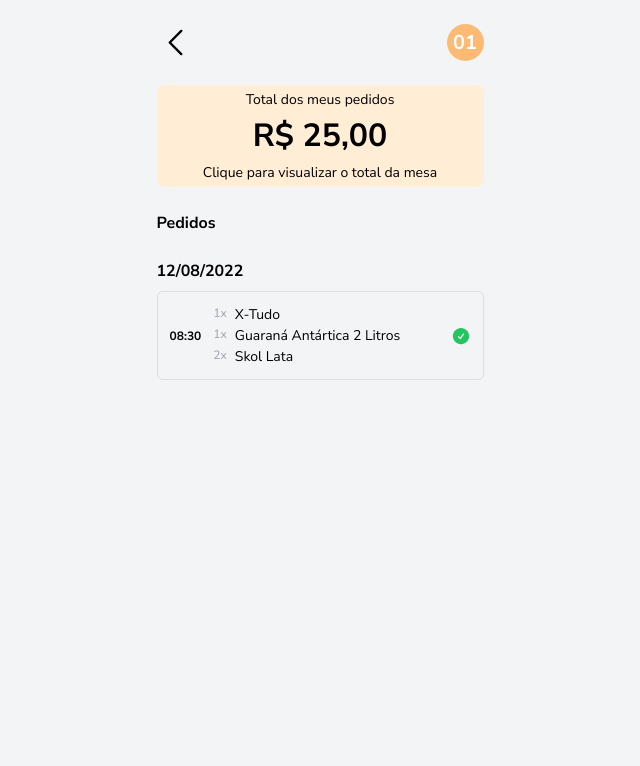
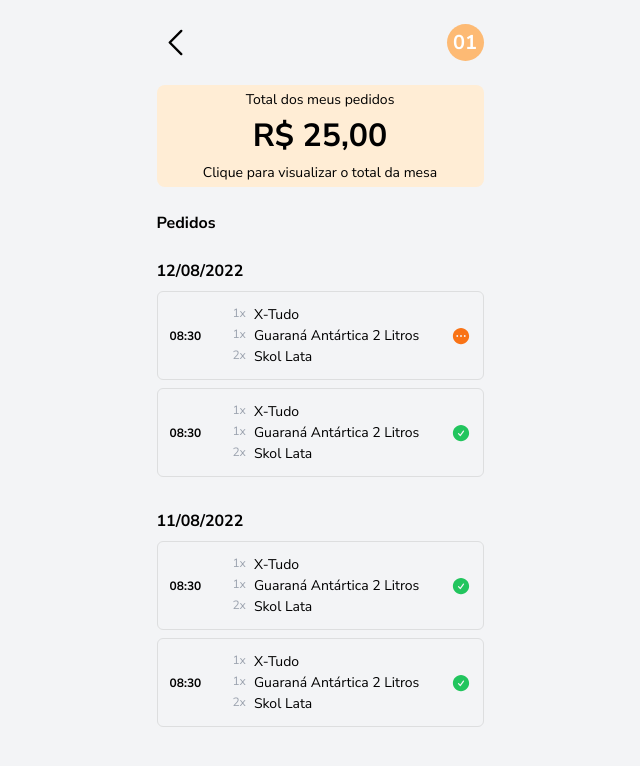
Before and after one commit to JLPimenta/cardapio, a Next.js app in the folder frontend/: page /myOrders in a window 1280 px wide. Shown: the top 766 px of the page, without its empty margins (320-960 px from the left). Built offline with nearby package versions, Linux system fonts and the light colour scheme.

Commit message:
orders page imp

```diff
--- a/frontend/src/app/myOrders/page.tsx
+++ b/frontend/src/app/myOrders/page.tsx
@@ -1,4 +1,9 @@
-import { CheckCircleIcon, ChevronLeftIcon } from '@heroicons/react/24/solid'
+import {
+  CheckCircleIcon,
+  ChevronLeftIcon,
+  EllipsisHorizontalCircleIcon,
+  EllipsisHorizontalIcon,
+} from '@heroicons/react/24/solid'
 
 export default function Order() {
   return (
@@ -85,12 +90,13 @@ export default function Order() {
         style={{
           display: 'flex',
           flexDirection: 'column',
-          gap: 8,
+          gap: 32,
           width: 327,
 
           paddingBottom: 60,
         }}
       >
+        <div style={{ display: 'flex', gap: 8, flexDirection: 'column' }}>
           <p style={{ fontWeight: 'bold', fontSize: 16 }}>12/08/2022</p>
           <div
             style={{
@@ -106,7 +112,6 @@ export default function Order() {
               padding: 12,
             }}
           >
-          <div style={{ display: 'flex', flexDirection: 'row', gap: 12 }}>
             <div
               style={{
                 display: 'flex',
@@ -165,16 +170,270 @@ export default function Order() {
                 </span>
               </div>
             </div>
+            <div
+              style={{
+                display: 'flex',
+
+                justifyContent: 'center',
+                alignItems: 'center',
+              }}
+            >
+              <button>
+                <EllipsisHorizontalCircleIcon className='w-5 h-5 text-orange-500' />
+              </button>
+            </div>
           </div>
           <div
             style={{
               display: 'flex',
               flexDirection: 'row',
+              justifyContent: 'space-between',
+
+              gap: 8,
+
+              border: '1px solid #dddedf',
+              borderRadius: 6,
+
+              padding: 12,
+            }}
+          >
+            <div
+              style={{
+                display: 'flex',
+                justifyContent: 'center',
+                alignItems: 'center',
+
+                borderRadius: 6,
+              }}
+            >
+              <span style={{ fontSize: 12, fontWeight: 'bold' }}>08:30</span>
+            </div>
+            <div style={{ display: 'flex', flexDirection: 'column' }}>
+              <div style={{ display: 'flex', flexDirection: 'row', gap: 8 }}>
+                <span
+                  style={{
+                    fontSize: 12,
+                    fontWeight: 'normal',
+                    color: '#9CA3AF',
+                  }}
+                >
+                  1x
+                </span>
+
+                <span style={{ fontSize: 14, fontWeight: 'normal' }}>
+                  X-Tudo
+                </span>
+              </div>
+              <div style={{ display: 'flex', flexDirection: 'row', gap: 8 }}>
+                <span
+                  style={{
+                    fontSize: 12,
+                    fontWeight: 'normal',
+                    color: '#9CA3AF',
+                  }}
+                >
+                  1x
+                </span>
+
+                <span style={{ fontSize: 14, fontWeight: 'normal' }}>
+                  Guaraná Antártica 2 Litros
+                </span>
+              </div>
+              <div style={{ display: 'flex', flexDirection: 'row', gap: 8 }}>
+                <span
+                  style={{
+                    fontSize: 12,
+                    fontWeight: 'normal',
+                    color: '#9CA3AF',
+                  }}
+                >
+                  2x
+                </span>
+
+                <span style={{ fontSize: 14, fontWeight: 'normal' }}>
+                  Skol Lata
+                </span>
+              </div>
+            </div>
+            <div
+              style={{
+                display: 'flex',
 
                 justifyContent: 'center',
                 alignItems: 'center',
+              }}
+            >
+              <button>
+                <CheckCircleIcon className='w-5 h-5 text-green-500' />
+              </button>
+            </div>
+          </div>
+        </div>
+        <div style={{ display: 'flex', gap: 8, flexDirection: 'column' }}>
+          <p style={{ fontWeight: 'bold', fontSize: 16 }}>11/08/2022</p>
+          <div
+            style={{
+              display: 'flex',
+              flexDirection: 'row',
+              justifyContent: 'space-between',
 
               gap: 8,
+
+              border: '1px solid #dddedf',
+              borderRadius: 6,
+
+              padding: 12,
+            }}
+          >
+            <div
+              style={{
+                display: 'flex',
+                justifyContent: 'center',
+                alignItems: 'center',
+
+                borderRadius: 6,
+              }}
+            >
+              <span style={{ fontSize: 12, fontWeight: 'bold' }}>08:30</span>
+            </div>
+            <div style={{ display: 'flex', flexDirection: 'column' }}>
+              <div style={{ display: 'flex', flexDirection: 'row', gap: 8 }}>
+                <span
+                  style={{
+                    fontSize: 12,
+                    fontWeight: 'normal',
+                    color: '#9CA3AF',
+                  }}
+                >
+                  1x
+                </span>
+
+                <span style={{ fontSize: 14, fontWeight: 'normal' }}>
+                  X-Tudo
+                </span>
+              </div>
+              <div style={{ display: 'flex', flexDirection: 'row', gap: 8 }}>
+                <span
+                  style={{
+                    fontSize: 12,
+                    fontWeight: 'normal',
+                    color: '#9CA3AF',
+                  }}
+                >
+                  1x
+                </span>
+
+                <span style={{ fontSize: 14, fontWeight: 'normal' }}>
+                  Guaraná Antártica 2 Litros
+                </span>
+              </div>
+              <div style={{ display: 'flex', flexDirection: 'row', gap: 8 }}>
+                <span
+                  style={{
+                    fontSize: 12,
+                    fontWeight: 'normal',
+                    color: '#9CA3AF',
+                  }}
+                >
+                  2x
+                </span>
+
+                <span style={{ fontSize: 14, fontWeight: 'normal' }}>
+                  Skol Lata
+                </span>
+              </div>
+            </div>
+            <div
+              style={{
+                display: 'flex',
+
+                justifyContent: 'center',
+                alignItems: 'center',
+              }}
+            >
+              <button>
+                <CheckCircleIcon className='w-5 h-5 text-green-500' />
+              </button>
+            </div>
+          </div>
+          <div
+            style={{
+              display: 'flex',
+              flexDirection: 'row',
+              justifyContent: 'space-between',
+
+              gap: 8,
+
+              border: '1px solid #dddedf',
+              borderRadius: 6,
+
+              padding: 12,
+            }}
+          >
+            <div
+              style={{
+                display: 'flex',
+                justifyContent: 'center',
+                alignItems: 'center',
+
+                borderRadius: 6,
+              }}
+            >
+              <span style={{ fontSize: 12, fontWeight: 'bold' }}>08:30</span>
+            </div>
+            <div style={{ display: 'flex', flexDirection: 'column' }}>
+              <div style={{ display: 'flex', flexDirection: 'row', gap: 8 }}>
+                <span
+                  style={{
+                    fontSize: 12,
+                    fontWeight: 'normal',
+                    color: '#9CA3AF',
+                  }}
+                >
+                  1x
+                </span>
+
+                <span style={{ fontSize: 14, fontWeight: 'normal' }}>
+                  X-Tudo
+                </span>
+              </div>
+              <div style={{ display: 'flex', flexDirection: 'row', gap: 8 }}>
+                <span
+                  style={{
+                    fontSize: 12,
+                    fontWeight: 'normal',
+                    color: '#9CA3AF',
+                  }}
+                >
+                  1x
+                </span>
+
+                <span style={{ fontSize: 14, fontWeight: 'normal' }}>
+                  Guaraná Antártica 2 Litros
+                </span>
+              </div>
+              <div style={{ display: 'flex', flexDirection: 'row', gap: 8 }}>
+                <span
+                  style={{
+                    fontSize: 12,
+                    fontWeight: 'normal',
+                    color: '#9CA3AF',
+                  }}
+                >
+                  2x
+                </span>
+
+                <span style={{ fontSize: 14, fontWeight: 'normal' }}>
+                  Skol Lata
+                </span>
+              </div>
+            </div>
+            <div
+              style={{
+                display: 'flex',
+
+                justifyContent: 'center',
+                alignItems: 'center',
               }}
             >
               <button>
@@ -184,5 +443,6 @@ export default function Order() {
           </div>
         </div>
       </div>
+    </div>
   )
 }
```
Lines whose indentation alone changed are shown as unchanged.
